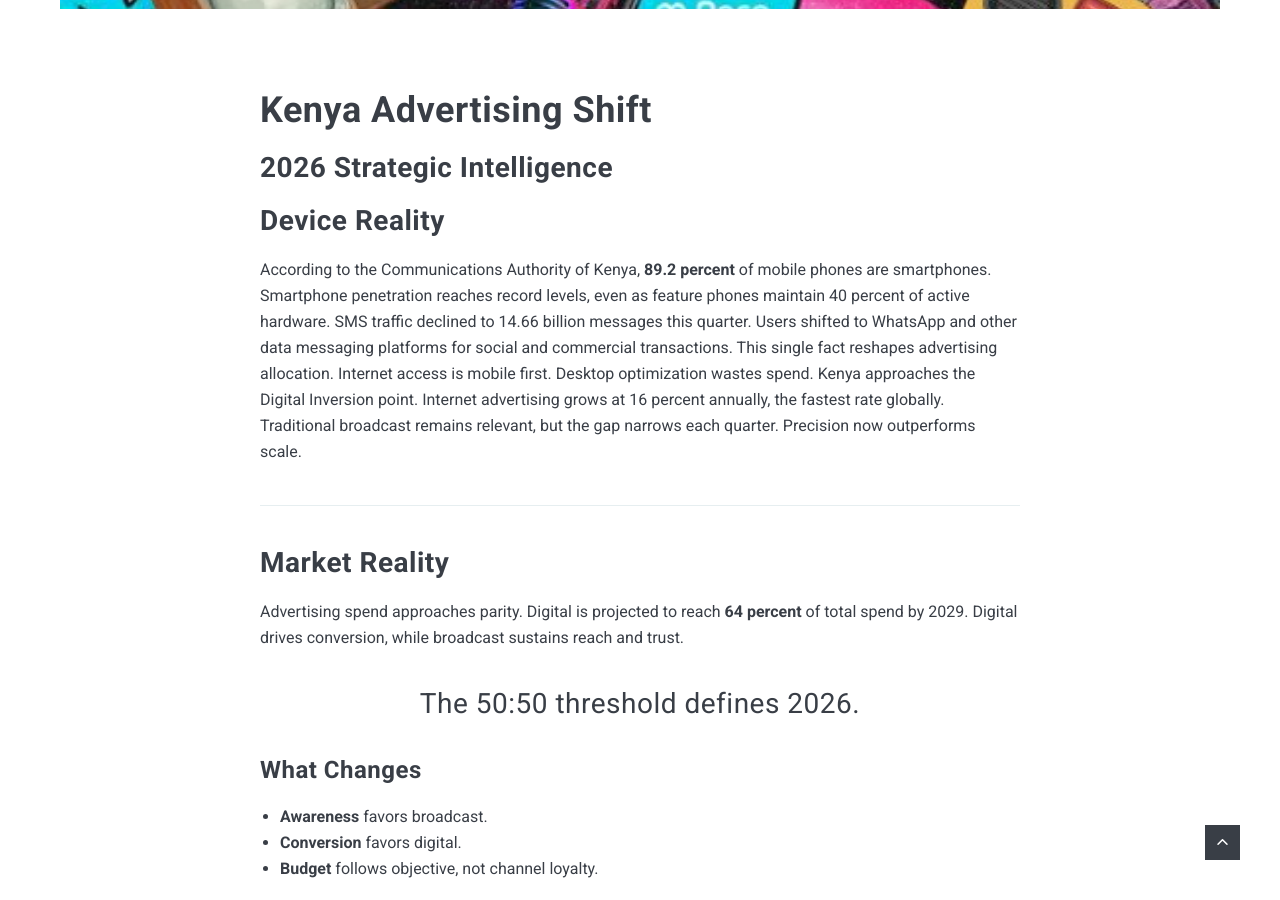
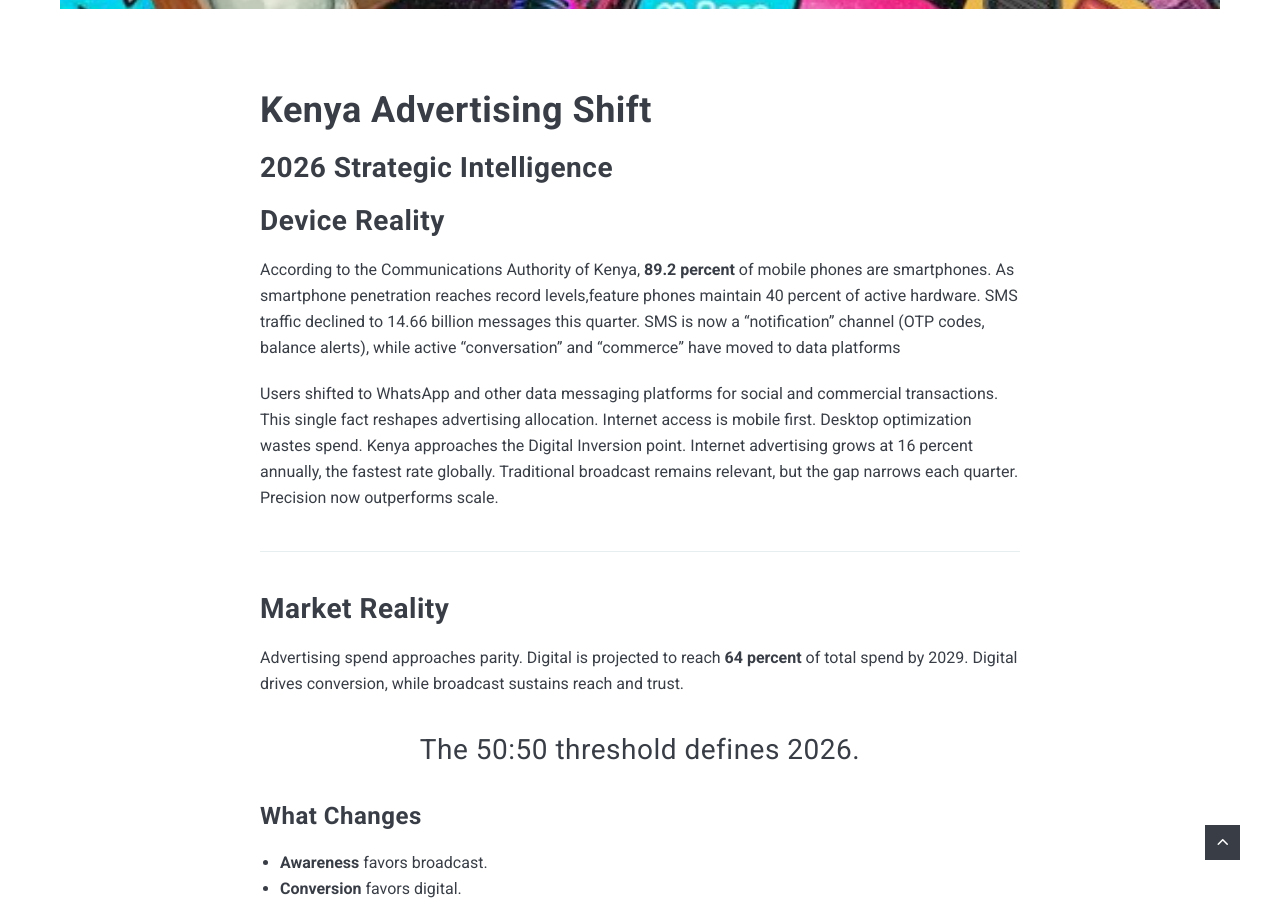
Before and after one commit to vrmshamba/mediatec-insights, a Jekyll site: the page built from _posts/2026-01-04-kenya_advertising_2026.md, in a window 1280 px wide and 900 px high, scrolled down 1174 px. Built offline with Jekyll 4.4.1, drawn with Linux system fonts in a browser that asks for light colours; nearby versions of some CDN libraries; comment, search, counter and statistics services are not loaded.

Commit message:
Update 2026-01-04-kenya_advertising_2026.md
Signed-off-by: suziengatia <127926050+vrmshamba@users.noreply.github.com>

```diff
--- a/_posts/2026-01-04-kenya_advertising_2026.md
+++ b/_posts/2026-01-04-kenya_advertising_2026.md
@@ -12,8 +12,10 @@ excerpt: "89.5 percent of mobile phones are smartphones. Kenya approaches the Di
 
 ## Device Reality
 
-According to the Communications Authority of Kenya, **89.2 percent** of mobile phones are smartphones. Smartphone penetration reaches record levels, even as feature phones maintain 40 percent of active hardware.
-SMS traffic declined to 14.66 billion messages this quarter. Users shifted to WhatsApp and other data messaging platforms for social and commercial transactions.
+According to the Communications Authority of Kenya, **89.2 percent** of mobile phones are smartphones. As smartphone penetration reaches record levels,feature phones maintain 40 percent of active hardware.
+SMS traffic declined to 14.66 billion messages this quarter. SMS is now a "notification" channel (OTP codes, balance alerts), while active "conversation" and "commerce" have moved to data platforms
+
+Users shifted to WhatsApp and other data messaging platforms for social and commercial transactions.
 This single fact reshapes advertising allocation. Internet access is mobile first.
 Desktop optimization wastes spend.
 Kenya approaches the Digital Inversion point.
```
